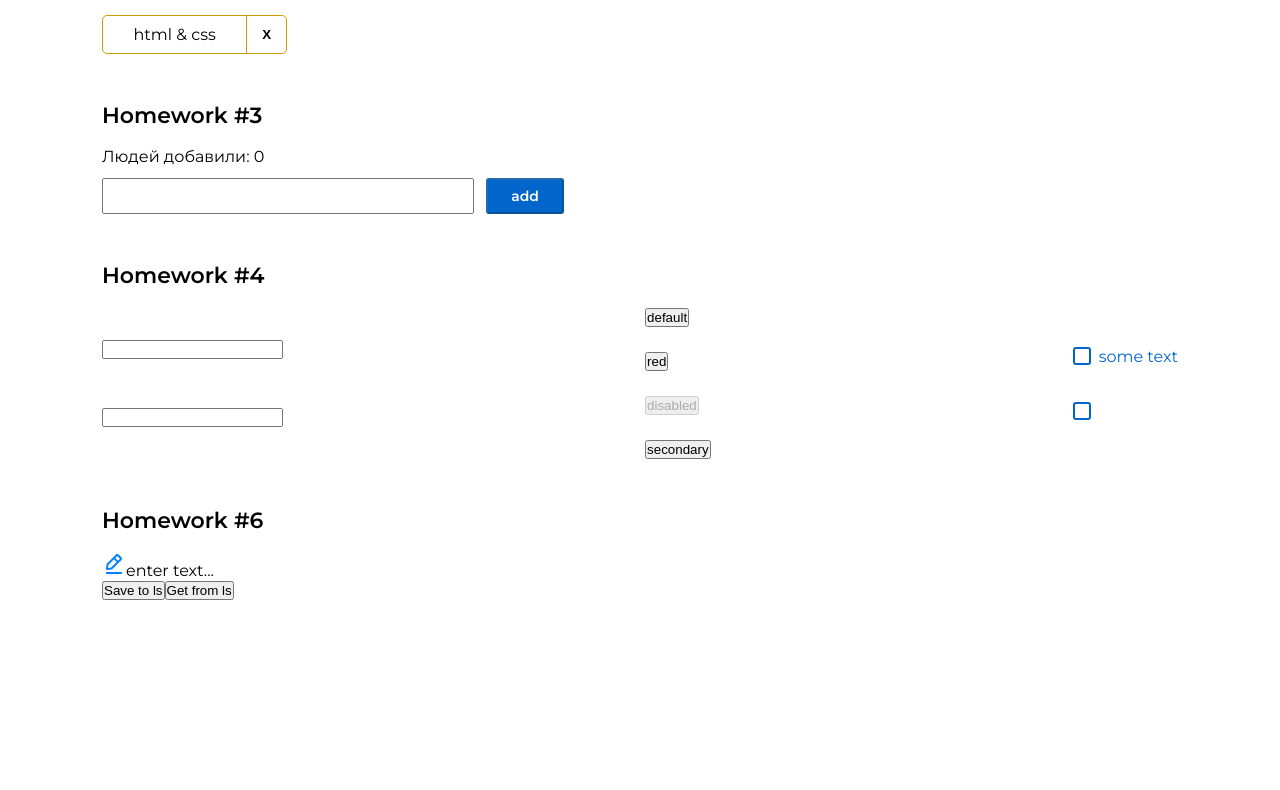
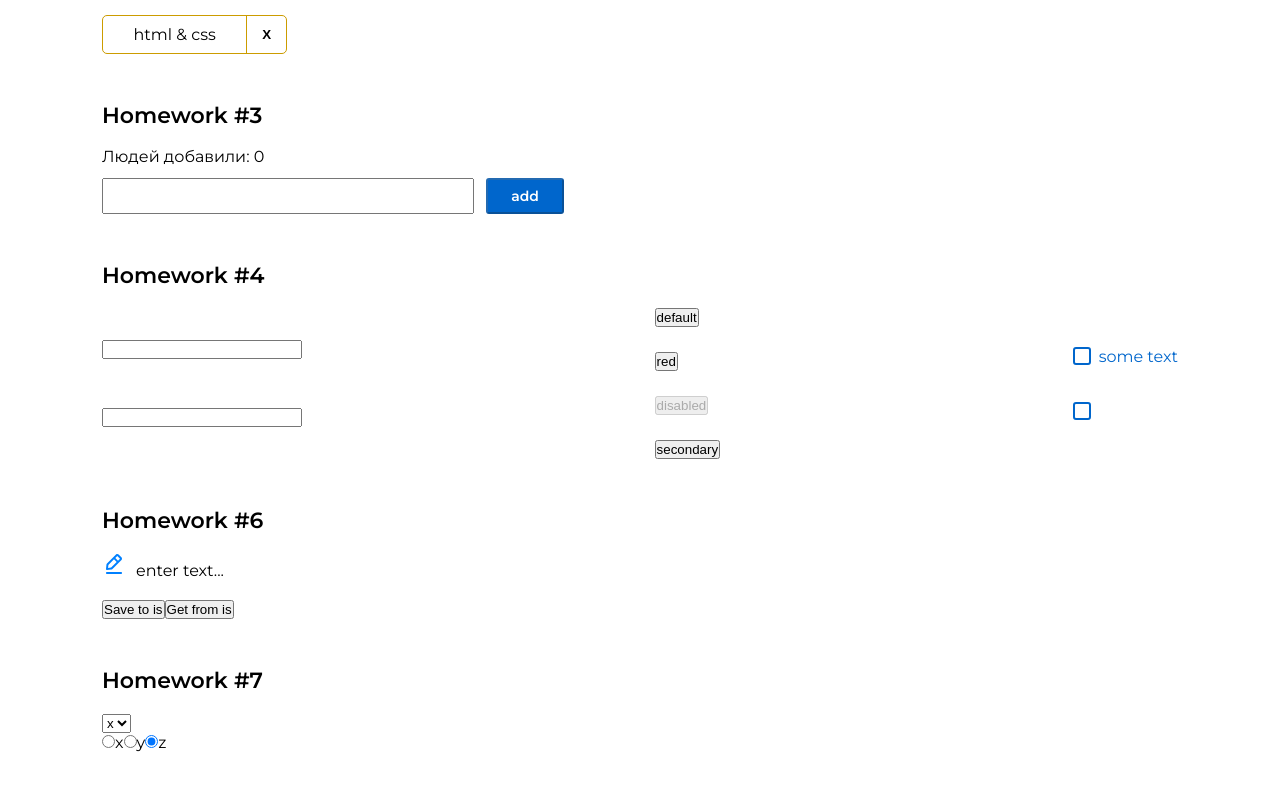
Before and after one commit to KarolinaEsepenok/dzIgnatNew, a React (Create React App) app: page /#/pre-junior in a window 1280 px wide. Shown: the part 703-1493 px from the top of the page. Before the commit the page ends 1373 px from the top, so only its background shows below. Built offline with nearby package versions, Linux system fonts and the light colour scheme.

Commit message:
HW7Commit

```diff
--- a/src/s1-main/App.tsx
+++ b/src/s1-main/App.tsx
@@ -6,6 +6,7 @@ import HW3 from "../s2-homeworks/hw03/HW3";
 import HW4 from "../s2-homeworks/hw04/HW4";
 import HW5 from "../s2-homeworks/hw05/HW5";
 import HW6 from "../s2-homeworks/hw06/HW6";
+import HW7 from "../s2-homeworks/hw07/HW7";
 
 function App() {
     return (
@@ -19,6 +20,7 @@ function App() {
             {/*при выполнении дз 5 и более - закомментировать здесь дз 1-4, так как они есть внутри дз 5*/}
             <HW5/>
             <HW6/>
+            <HW7/>
         </div>
     )
 }
--- a/src/s2-homeworks/hw04/common/c1-SuperInputText/SuperInputText.module.css
+++ b/src/s2-homeworks/hw04/common/c1-SuperInputText/SuperInputText.module.css
@@ -8,6 +8,8 @@
 }
 
 .superInput {
+    width: 200px;
+
 }
 
 .errorInput {
--- a/src/s2-homeworks/hw04/common/c2-SuperButton/SuperButton.module.css
+++ b/src/s2-homeworks/hw04/common/c2-SuperButton/SuperButton.module.css
@@ -1,4 +1,6 @@
 .button {
+    background-color: #0066cc;
+
 }
 
 .disabled {
@@ -8,6 +10,7 @@
 }
 
 .default {
+    background-color: #0066cc;
 }
 
 .red {
@@ -15,6 +18,7 @@
 }
 
 .default:hover {
+    opacity: 0.8;
 }
 
 .red:hover {
--- a/src/s2-homeworks/hw06/HW6.module.css
+++ b/src/s2-homeworks/hw06/HW6.module.css
@@ -1,5 +1,10 @@
 .buttonsContainer {
+    display: flex;
+    flex-direction: row;
+    margin-top: 20px;
+
 }
+
 
 .editableSpanContainer {
 }
--- a/src/s2-homeworks/hw06/HW6.tsx
+++ b/src/s2-homeworks/hw06/HW6.tsx
@@ -43,14 +43,14 @@ const HW6 = () => {
 
                 <div className={s.buttonsContainer}>
                     <SuperButton id={'hw6-save'} onClick={save}>
-                        Save to ls
+                        Save to is
                     </SuperButton>
                     <SuperButton
                         id={'hw6-restore'}
                         onClick={restore}
                         xType={'secondary'}
                     >
-                        Get from ls
+                        Get from is
                     </SuperButton>
                 </div>
             </div>
--- a/src/s2-homeworks/hw06/common/c4-SuperEditableSpan/SuperEditableSpan.module.css
+++ b/src/s2-homeworks/hw06/common/c4-SuperEditableSpan/SuperEditableSpan.module.css
@@ -2,10 +2,12 @@
 }
 
 .span {
+
 }
 
 .input {
 }
 
 .pen {
+    margin-right: 10px;
 }
--- a/src/s2-homeworks/hw07/common/c5-SuperSelect/SuperSelect.tsx
+++ b/src/s2-homeworks/hw07/common/c5-SuperSelect/SuperSelect.tsx
@@ -12,7 +12,7 @@ type DefaultSelectPropsType = DetailedHTMLProps<
 
 type SuperSelectPropsType = DefaultSelectPropsType & {
     options?: any[]
-    onChangeOption?: (option: any) => void
+    onChangeOption?: (option:any) => void
 }
 
 const SuperSelect: React.FC<SuperSelectPropsType> = ({
@@ -22,7 +22,7 @@ const SuperSelect: React.FC<SuperSelectPropsType> = ({
     onChangeOption,
     ...restProps
 }) => {
-    const mappedOptions: any[] = options
+    const mappedOptions:any[] = options
         ? options.map((o) => (
               <option
                   id={'hw7-option-' + o.id}
@@ -36,6 +36,8 @@ const SuperSelect: React.FC<SuperSelectPropsType> = ({
         : [] // map options with key
 
     const onChangeCallback = (e: ChangeEvent<HTMLSelectElement>) => {
+        onChange && onChange(e)
+        onChangeOption && onChangeOption(e.currentTarget.value)
         // делают студенты
     }
 
--- a/src/s2-homeworks/hw07/common/c6-SuperRadio/SuperRadio.tsx
+++ b/src/s2-homeworks/hw07/common/c6-SuperRadio/SuperRadio.tsx
@@ -35,6 +35,8 @@ const SuperRadio: React.FC<SuperRadioPropsType> = ({
     ...restProps
 }) => {
     const onChangeCallback = (e: ChangeEvent<HTMLInputElement>) => {
+        onChange && onChange(e)
+        onChangeOption && onChangeOption(e.currentTarget.value)
         // делают студенты
     }
 
@@ -48,6 +50,9 @@ const SuperRadio: React.FC<SuperRadioPropsType> = ({
                       id={id + '-input-' + o.id}
                       className={finalRadioClassName}
                       type={'radio'}
+                      name={name}
+                      checked={o !== value}
+                      value={o}
                       // name, checked, value делают студенты
 
                       onChange={onChangeCallback}
```
